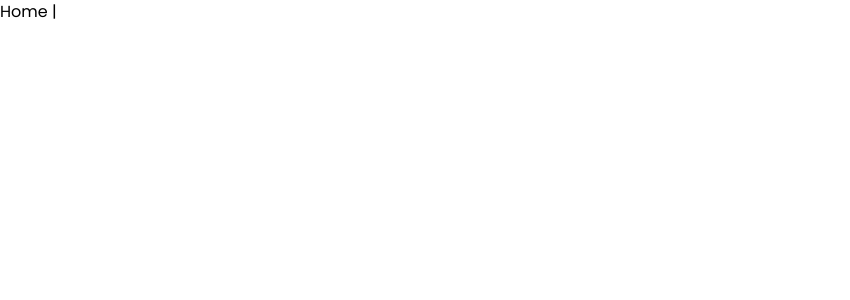
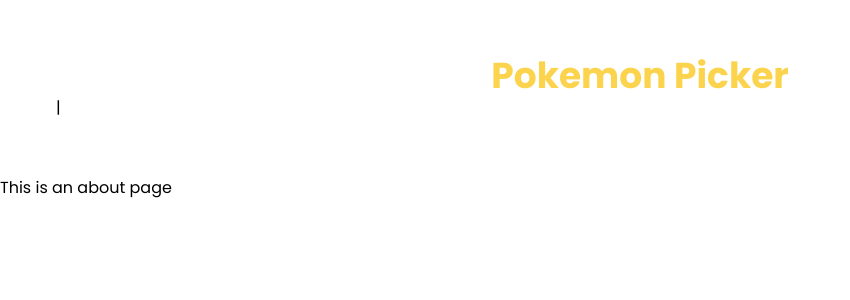
Before and after one commit to miloszKubiak/pokemon-app, a Vue app: page /about/1 in a window 1280 px wide. Before the commit this address had no page. Shown: the top 300 px of the page, without its empty margins (0-850 px from the left). Built offline with nearby package versions, Linux system fonts and the light colour scheme.

Commit message:
add loading data in Home view

```diff
--- a/src/App.vue
+++ b/src/App.vue
@@ -1,6 +1,6 @@
 <template>
-  <div id="nav">
-    <router-link to="/">Home</router-link> |
+  <div class="p-14">
+    <router-link class="flex justify-center text-4xl text-yellow-300 font-bold" to="/">Pokemon Picker</router-link> |
   </div>
   <router-view/>
 </template>
--- a/src/router/index.js
+++ b/src/router/index.js
@@ -8,7 +8,7 @@
     component: Home
   },
   {
-    path: '/about',
+    path: '/about/:slug',
     name: 'About',
     // route level code-splitting
     // this generates a separate chunk (about.[hash].js) for this route
--- a/src/views/Home.vue
+++ b/src/views/Home.vue
@@ -1,16 +1,34 @@
 <template>
   <div>
     <h1>hello</h1>
+    {{ pokemons }}
   </div>
 </template>
 
 <script>
+import { reactive, toRefs } from '@vue/reactivity'
 
 
 export default {
   name: 'Home',
-  components: {
+  setup() {
 
+    const state = reactive({
+      pokemons: [],
+      urlId: {}
+    })
+
+    fetch("https://pokeapi.co/api/v2/pokemon?offset=0")
+      .then(res => res.json())
+      .then(data => {
+        console.log(data)
+        state.pokemons = data.results;
+        state.urlId = data.results.reduce((accumulator, current, index) =>
+        accumulator = {...accumulator, [current.name]:index + 1}
+        ,{})
+      })
+
+      return {...toRefs(state)}
   }
 }
 </script>
```
